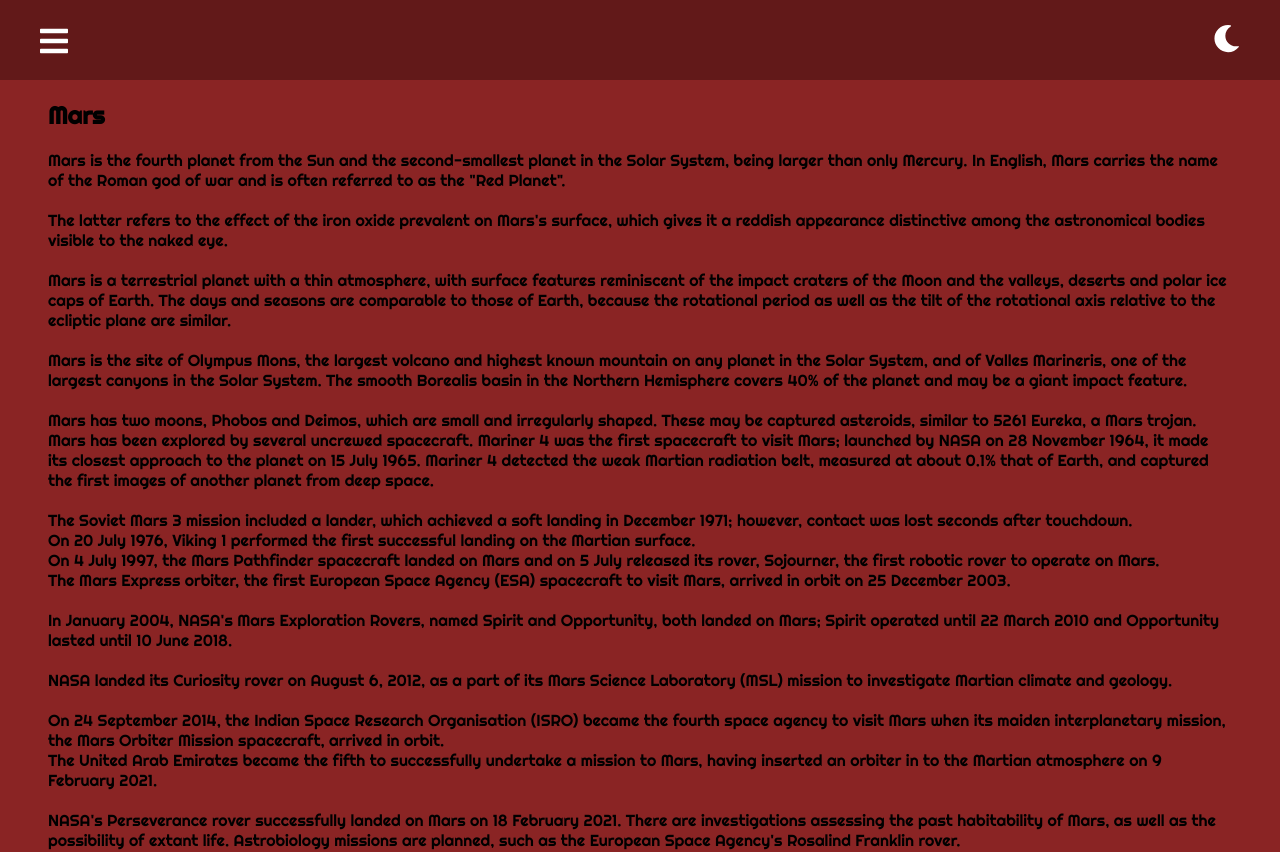
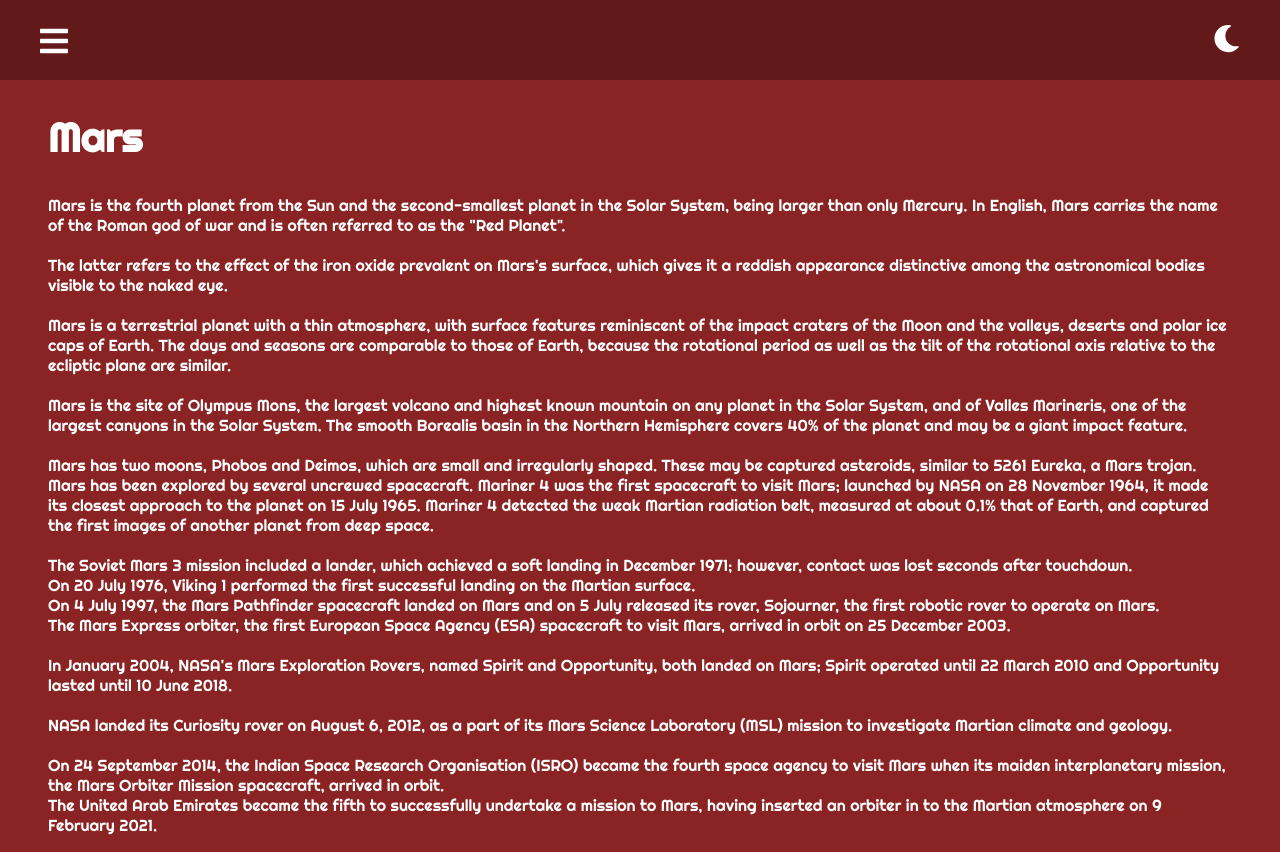
Before and after one commit to Nicklas-Holmqvist/mini-projekt-mars, a React (Create React App) app: page /MarsInformation in a window 1280 px wide. Shown: the top 852 px of the page. Built offline with nearby package versions, Linux system fonts and the light colour scheme.

Commit message:
working button

```diff
--- a/src/components/ErrorBoundary.tsx
+++ b/src/components/ErrorBoundary.tsx
@@ -43,8 +43,13 @@
 }
 
 const rootStyle: CSSProperties = {
-  width: '100%',
-  height: '100%',
+  // width: '100%',
+  // height: '100%',
+  position: 'absolute',
+  top: 0,
+  bottom: 0,
+  left: 0,
+  right: 0,
   display: 'flex',
   justifyContent: 'center',
   alignItems: 'center',
--- a/src/components/MarsInformation.tsx
+++ b/src/components/MarsInformation.tsx
@@ -1,18 +1,18 @@
 import React, { CSSProperties } from 'react';
+import { BrowserRouter, Link, Route } from 'react-router-dom';
+import Button from './Button';
+import ErrorBoundary from './ErrorBoundary';
+import MoreMarsInfo from './MoreMarsInfo';
 
 function MarsInformation() {
     return(
-        <>
+        <BrowserRouter>
+            <ErrorBoundary>
                 <div style={marsContainer}>
 
-        <h2>
-            Mars
-        </h2>
-        <span>
+                    <h2 style={h2Style}>Mars</h2>
 
-        </span>
-
-        <span>
+                    <span style={textStyle}>
                         Mars is the fourth planet from the Sun and the second-smallest planet in the Solar System, being larger than only Mercury. In English, Mars carries the name of the Roman god of war and is often referred to as the "Red Planet".<br/><br/> The latter refers to the effect of the iron oxide prevalent on Mars's surface, which gives it a reddish appearance distinctive among the astronomical bodies visible to the naked eye.<br/><br/> Mars is a terrestrial planet with a thin atmosphere, with surface features reminiscent of the impact craters of the Moon and the valleys, deserts and polar ice caps of Earth.
 
                         The days and seasons are comparable to those of Earth, because the rotational period as well as the tilt of the rotational axis relative to the ecliptic plane are similar.<br/><br/> Mars is the site of Olympus Mons, the largest volcano and highest known mountain on any planet in the Solar System, and of Valles Marineris, one of the largest canyons in the Solar System. The smooth Borealis basin in the Northern Hemisphere covers 40% of the planet and may be a giant impact feature.<br/><br/> Mars has two moons, Phobos and Deimos, which are small and irregularly shaped. These may be captured asteroids, similar to 5261 Eureka, a Mars trojan.<br/>
@@ -26,8 +26,13 @@
                         <br/>
                         Collected from https://en.wikipedia.org/wiki/Mars
                     </span>
+                    <Link to="/MoreMarsInfo">
+                        <Button btnText="Läs Mer" />
+                    </Link>
+                    <Route path="/MoreMarsInfo" component={MoreMarsInfo} />
                 </div>
-        </>
+            </ErrorBoundary>
+        </BrowserRouter>
     )
 
 }
@@ -36,9 +41,19 @@
     marginTop: '2rem',
     padding: '3rem',
     height: '100%',
-    width: 'auto'
+    width: 'auto',
+    display: 'flex',
+    flexDirection: 'column'
+}
 
+const h2Style: CSSProperties = {
+    color: 'white',
+    fontSize: '2.5rem'
+}
 
+const textStyle: CSSProperties = {
+    color: 'white',
+    marginBottom: '2rem'
 }
 
 export default MarsInformation;
--- /dev/null
+++ b/src/components/MoreMarsInfo.tsx
@@ -0,0 +1,7 @@
+function MoreMarsInfo() {
+  return (
+    (null as any).abc
+  )
+}
+
+export default MoreMarsInfo;
```
Lines whose indentation alone changed are shown as unchanged.
